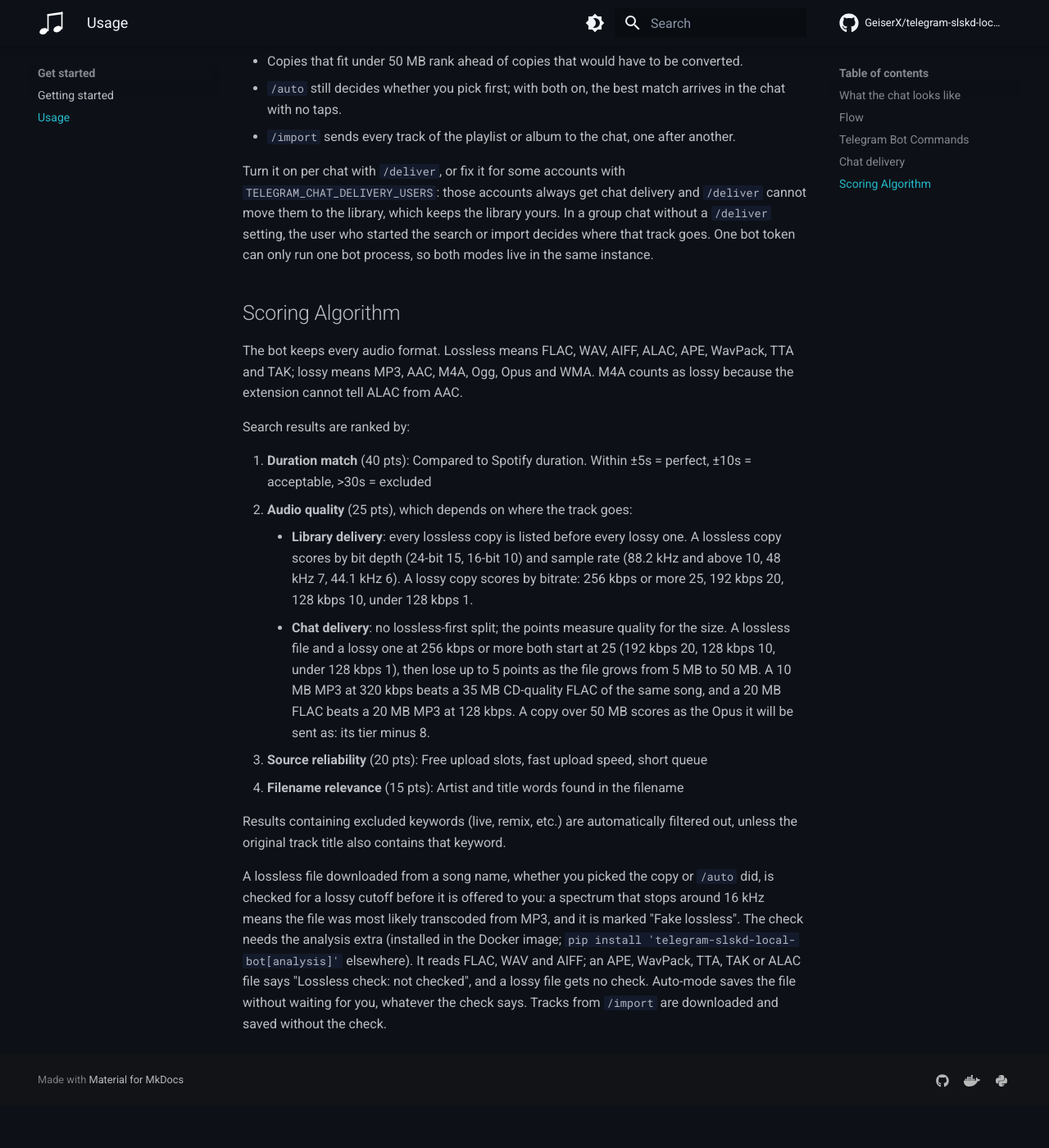
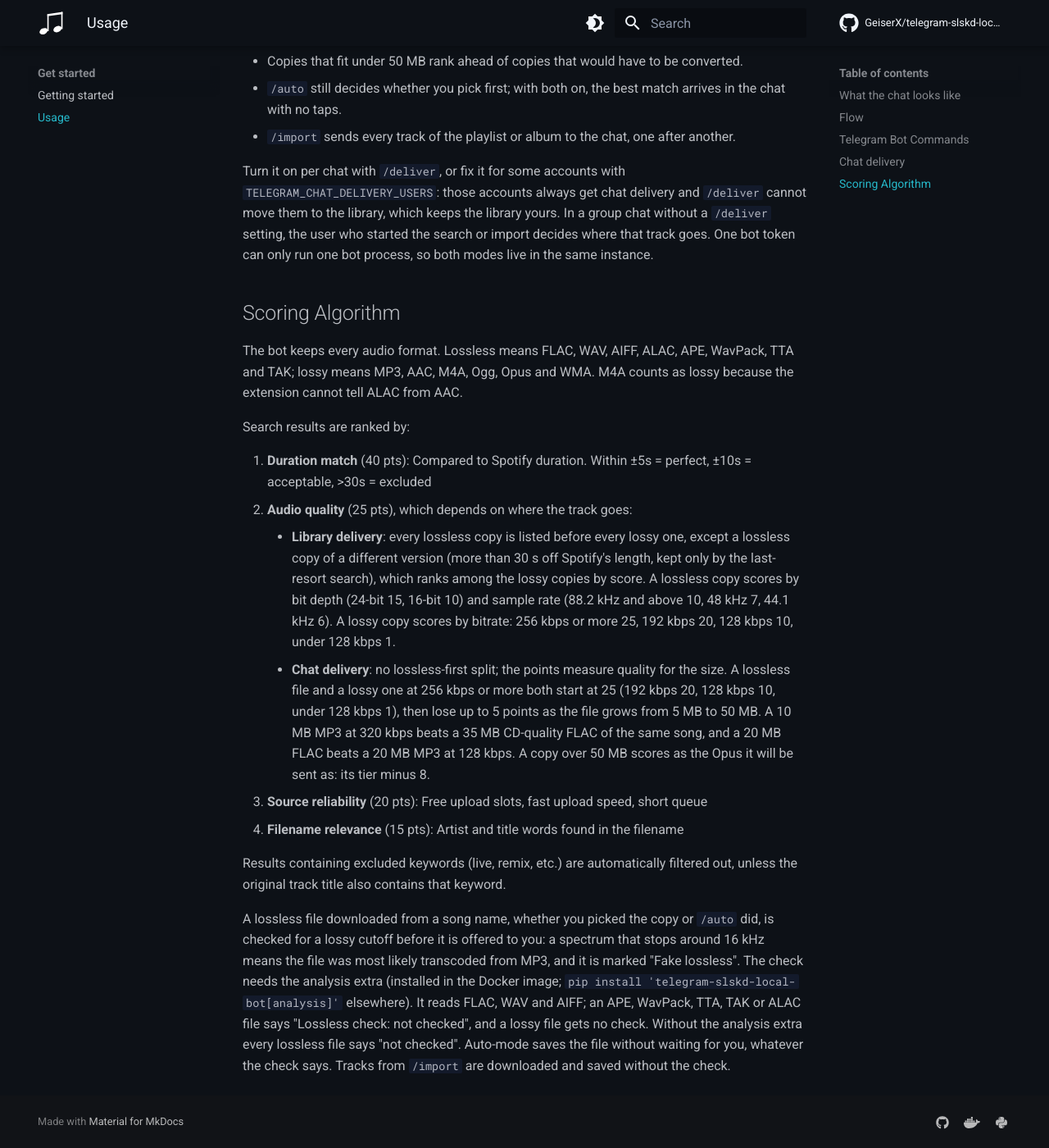
Before and after one commit to GeiserX/telegram-slskd-local-bot, an MkDocs documentation site: the page built from docs/usage.md, in a window 1280 px wide and 1400 px high, scrolled down 1713 px. Shown: the whole window at 82% size. Built offline with MkDocs 1.6.1 and Material for MkDocs 9.7.7, drawn with Linux system fonts in a browser that asks for light colours; comment, search, counter and statistics services are not loaded; before the commit the page ends 3062 px from its top, so only the background shows below that.

Commit message:
docs: describe the different-version exception and the missing analysis extra
The 0.14.0 changelog entry no longer reads as if lossy copies were still a
fallback, and the package description no longer says lossy is used only
when there is no lossless copy.

```diff
--- a/docs/usage.md
+++ b/docs/usage.md
@@ -60,7 +60,9 @@ Search results are ranked by:
 
 1. **Duration match** (40 pts): Compared to Spotify duration. Within ±5s = perfect, ±10s = acceptable, >30s = excluded
 2. **Audio quality** (25 pts), which depends on where the track goes:
-    - **Library delivery**: every lossless copy is listed before every lossy one. A lossless copy scores by
+    - **Library delivery**: every lossless copy is listed before every lossy one, except a lossless copy of a
+      different version (more than 30 s off Spotify's length, kept only by the last-resort search), which ranks
+      among the lossy copies by score. A lossless copy scores by
       bit depth (24-bit 15, 16-bit 10) and sample rate (88.2 kHz and above 10, 48 kHz 7, 44.1 kHz 6). A lossy
       copy scores by bitrate: 256 kbps or more 25, 192 kbps 20, 128 kbps 10, under 128 kbps 1.
     - **Chat delivery**: no lossless-first split; the points measure quality for the size. A lossless file and
@@ -77,6 +79,7 @@ A lossless file downloaded from a song name, whether you picked the copy or `/au
 cutoff before it is offered to you: a spectrum that stops around 16 kHz means the file was most likely
 transcoded from MP3, and it is marked "Fake lossless". The check needs the analysis extra (installed in the
 Docker image; `pip install 'telegram-slskd-local-bot[analysis]'` elsewhere). It reads FLAC, WAV and AIFF; an APE,
-WavPack, TTA, TAK or ALAC file says "Lossless check: not checked", and a lossy file gets no check. Auto-mode saves the file
+WavPack, TTA, TAK or ALAC file says "Lossless check: not checked", and a lossy file gets no check. Without the
+analysis extra every lossless file says "not checked". Auto-mode saves the file
 without waiting for you, whatever the check says. Tracks from `/import` are downloaded and saved without
 the check.
--- a/pyproject.toml
+++ b/pyproject.toml
@@ -5,7 +5,7 @@ build-backend = "setuptools.build_meta"
 [project]
 name = "telegram-slskd-local-bot"
 version = "0.14.0"
-description = "Automated music discovery and download via Telegram bot. Resolves metadata from Spotify, searches and downloads lossless audio (lossy when there is none) from Soulseek (slskd), and organizes your library."
+description = "Automated music discovery and download via Telegram bot. Resolves metadata from Spotify, downloads the best copy from Soulseek (slskd): lossless first for the library, best quality for its size in chat delivery. Organizes your library."
 readme = "README.md"
 requires-python = ">=3.11"
 license = {text = "GPL-3.0-or-later"}
```
Also changed, not shown: CLAUDE.md (+1 -1 lines), docs/CHANGELOG.md (+8 -6 lines), docs/how-it-works.md (+1 -1 lines).
